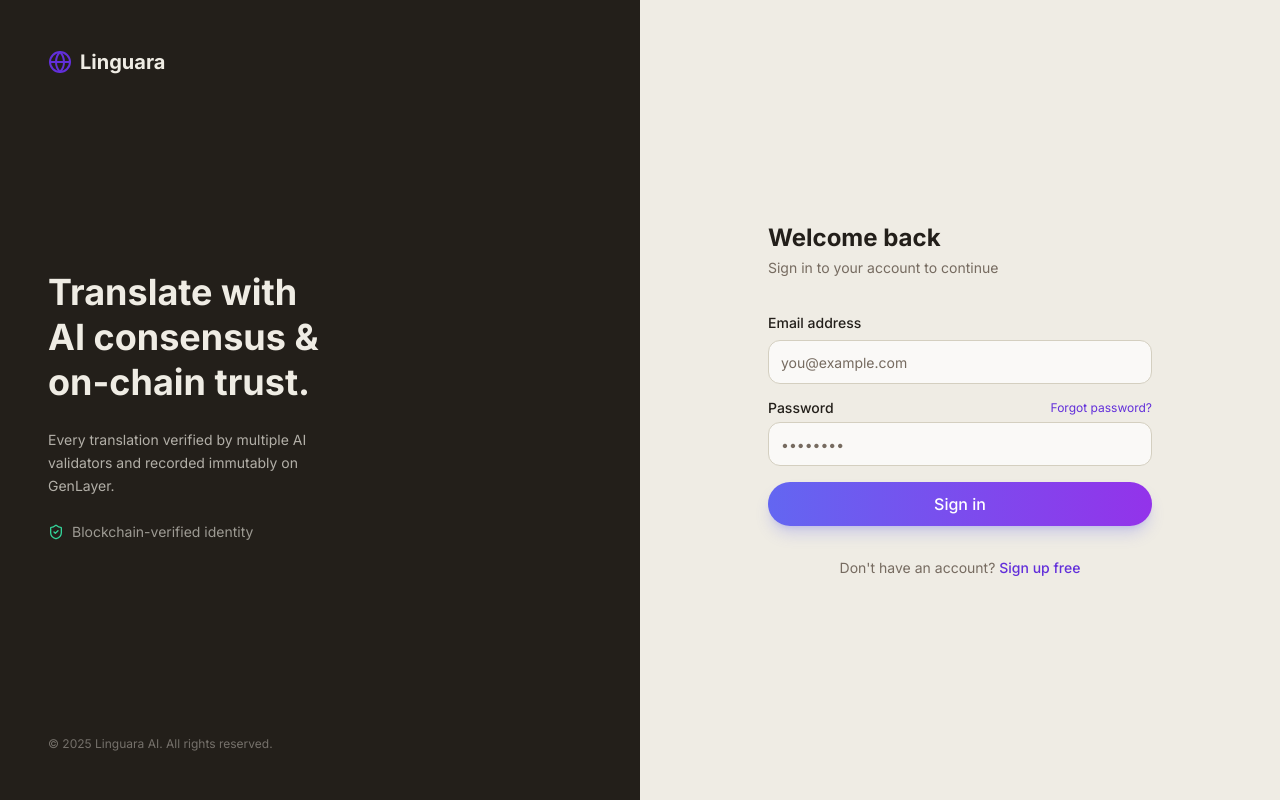
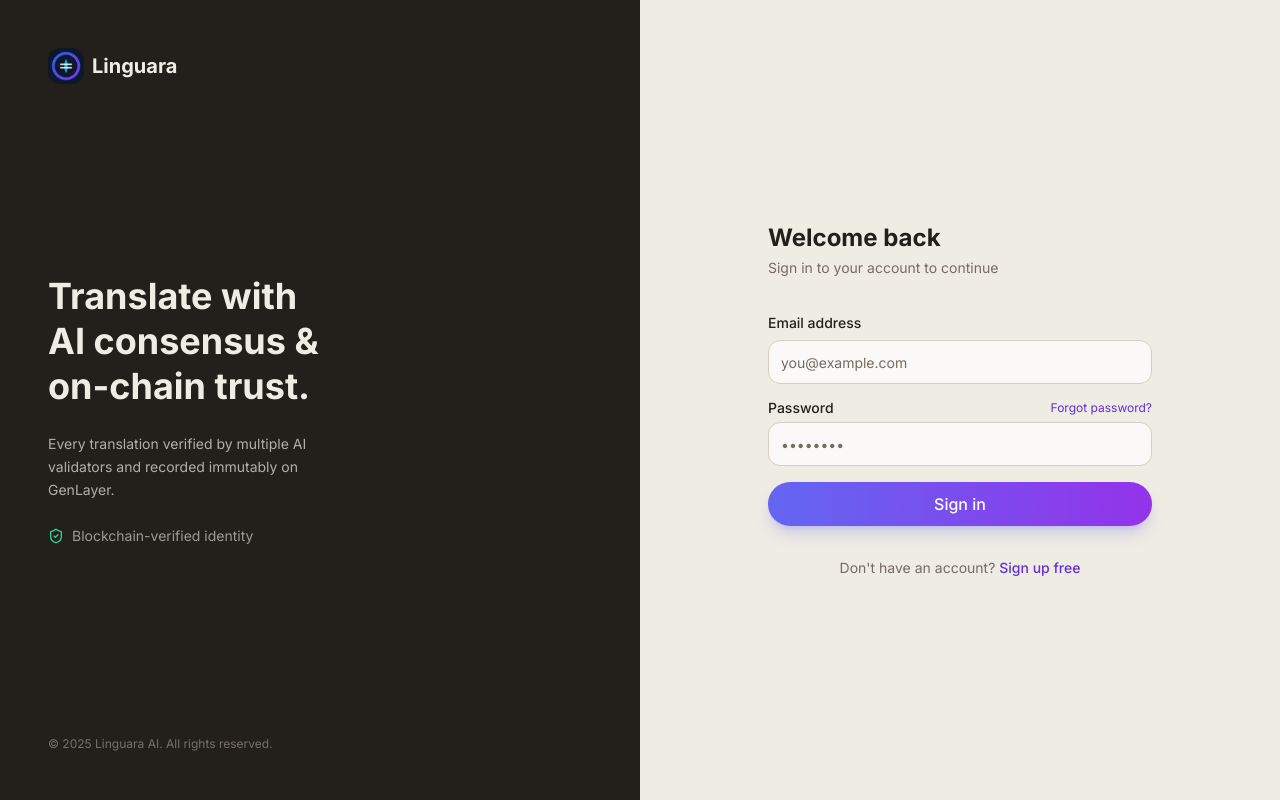
Before and after one commit to zoefunds/Linguara, a Next.js app in the folder frontend/: page /en/auth/login in a window 1280 px wide. Built offline with nearby package versions, Linux system fonts and the light colour scheme; no server answers.

Commit message:
feat: use ling.png as logo and favicon across all pages

```diff
--- a/frontend/src/app/[locale]/auth/login/page.tsx
+++ b/frontend/src/app/[locale]/auth/login/page.tsx
@@ -4,7 +4,7 @@ import { useRouter } from 'next/navigation';
 import { useForm } from 'react-hook-form';
 import { zodResolver } from '@hookform/resolvers/zod';
 import { z } from 'zod';
-import { Globe, Loader2, ShieldCheck } from 'lucide-react';
+import { Loader2, ShieldCheck } from 'lucide-react';
 import { Button } from '@/components/ui/button';
 import { Input } from '@/components/ui/input';
 import { Label } from '@/components/ui/label';
@@ -43,7 +43,7 @@ export default function LoginPage() {
       {/* Left panel */}
       <div className="hidden lg:flex lg:w-1/2 bg-foreground text-[#efece4] flex-col justify-between p-12">
         <Link href="/" className="flex items-center gap-2 font-bold text-xl">
-          <Globe className="h-6 w-6 text-primary" />
+          <img src="/logo.png" alt="Linguara" className="h-9 w-9 rounded-xl" />
           <span>Linguara</span>
         </Link>
         <div className="space-y-6">
--- a/frontend/src/app/[locale]/auth/register/page.tsx
+++ b/frontend/src/app/[locale]/auth/register/page.tsx
@@ -4,7 +4,7 @@ import { useRouter } from 'next/navigation';
 import { useForm } from 'react-hook-form';
 import { zodResolver } from '@hookform/resolvers/zod';
 import { z } from 'zod';
-import { Globe, Loader2, Wallet, ShieldCheck, CheckCircle2 } from 'lucide-react';
+import { Loader2, Wallet, ShieldCheck, CheckCircle2 } from 'lucide-react';
 import { useState } from 'react';
 import { Button } from '@/components/ui/button';
 import { Input } from '@/components/ui/input';
@@ -70,7 +70,7 @@ export default function RegisterPage() {
       {/* Left panel */}
       <div className="hidden lg:flex lg:w-1/2 bg-foreground text-[#efece4] flex-col justify-between p-12">
         <Link href="/" className="flex items-center gap-2 font-bold text-xl">
-          <Globe className="h-6 w-6 text-primary" />
+          <img src="/logo.png" alt="Linguara" className="h-9 w-9 rounded-xl" />
           <span>Linguara</span>
         </Link>
         <div className="space-y-6">
--- a/frontend/src/app/layout.tsx
+++ b/frontend/src/app/layout.tsx
@@ -18,6 +18,12 @@ export const metadata: Metadata = {
   },
   twitter: { card: 'summary_large_image', title: 'Linguara', description: 'AI-powered translation verified on-chain.' },
   metadataBase: new URL('https://linguara-sigma.vercel.app'),
+  icons: {
+    icon: [
+      { url: '/favicon.png', type: 'image/png' },
+    ],
+    apple: '/logo.png',
+  },
 };
 
 export default function RootLayout({ children }: { children: React.ReactNode }) {
--- a/frontend/src/components/dashboard/header.tsx
+++ b/frontend/src/components/dashboard/header.tsx
@@ -1,6 +1,6 @@
 'use client';
 import { usePathname } from 'next/navigation';
-import { Bell, Globe } from 'lucide-react';
+import { Bell } from 'lucide-react';
 import { Button } from '@/components/ui/button';
 import { Badge } from '@/components/ui/badge';
 import { useAuthStore } from '@/store/auth.store';
@@ -24,7 +24,7 @@ export function DashboardHeader() {
     <header className="h-16 border-b border-[#d4cfc0] bg-[#efece4]/95 backdrop-blur flex items-center justify-between px-6 sticky top-0 z-30">
       <div className="flex items-center gap-3">
         <div className="md:hidden">
-          <Globe className="h-5 w-5 text-primary" />
+          <img src="/logo.png" alt="Linguara" className="h-7 w-7 rounded-lg" />
         </div>
         <h1 className="font-semibold text-foreground">{titles[segment] || 'Dashboard'}</h1>
       </div>
--- a/frontend/src/components/dashboard/sidebar.tsx
+++ b/frontend/src/components/dashboard/sidebar.tsx
@@ -1,7 +1,7 @@
 'use client';
 import Link from 'next/link';
 import { usePathname, useRouter } from 'next/navigation';
-import { Globe, Languages, Clock, FileText, Shield, Wallet, Settings, BarChart3, LogOut } from 'lucide-react';
+import { Languages, Clock, FileText, Shield, Wallet, Settings, BarChart3, LogOut } from 'lucide-react';
 import { cn } from '@/lib/utils';
 import { useAuthStore } from '@/store/auth.store';
 
@@ -29,7 +29,7 @@ export function DashboardSidebar() {
     <aside className="hidden md:flex w-60 border-r border-[#d4cfc0] bg-[#e8e4d8]/70 flex-col">
       <div className="p-5 border-b border-[#d4cfc0]">
         <Link href="/" className="flex items-center gap-2 font-bold text-lg text-foreground">
-          <Globe className="h-5 w-5 text-primary" />
+          <img src="/logo.png" alt="Linguara" className="h-8 w-8 rounded-xl" />
           <span>Linguara</span>
         </Link>
       </div>
--- a/frontend/src/components/landing/footer.tsx
+++ b/frontend/src/components/landing/footer.tsx
@@ -1,5 +1,4 @@
 import Link from 'next/link';
-import { Globe } from 'lucide-react';
 
 const links = {
   Product: [
@@ -27,7 +26,7 @@ export function Footer() {
         <div className="grid grid-cols-1 md:grid-cols-4 gap-12">
           <div className="space-y-4">
             <Link href="/" className="flex items-center gap-2 font-bold text-lg text-foreground">
-              <Globe className="h-5 w-5 text-primary" />
+              <img src="/logo.png" alt="Linguara" className="h-7 w-7 rounded-lg" />
               <span>Linguara</span>
             </Link>
             <p className="text-sm text-muted-foreground leading-relaxed">
--- a/frontend/src/components/landing/navbar.tsx
+++ b/frontend/src/components/landing/navbar.tsx
@@ -1,7 +1,7 @@
 'use client';
 import Link from 'next/link';
 import { useState, useEffect } from 'react';
-import { Globe, Menu, X } from 'lucide-react';
+import { Menu, X } from 'lucide-react';
 import { cn } from '@/lib/utils';
 
 const links = [
@@ -30,7 +30,7 @@ export function Navbar() {
       <div className="max-w-7xl mx-auto px-6 lg:px-8">
         <div className="flex items-center justify-between h-16">
           <Link href="/" className="flex items-center gap-2">
-            <Globe className="h-5 w-5 text-primary" />
+            <img src="/logo.png" alt="Linguara" className="h-8 w-8 rounded-xl" />
             <span className="font-bold text-lg tracking-tight">Linguara</span>
           </Link>
 
```
Also changed, not shown: frontend/public/favicon.png (added), frontend/public/logo.png (added).
